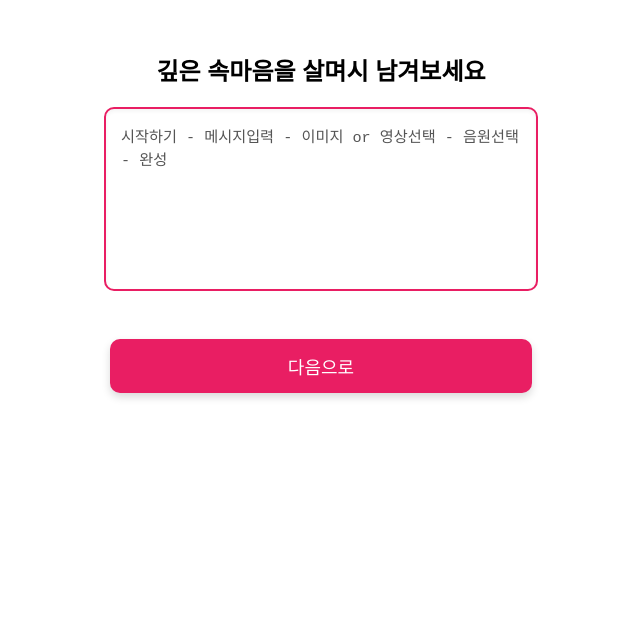
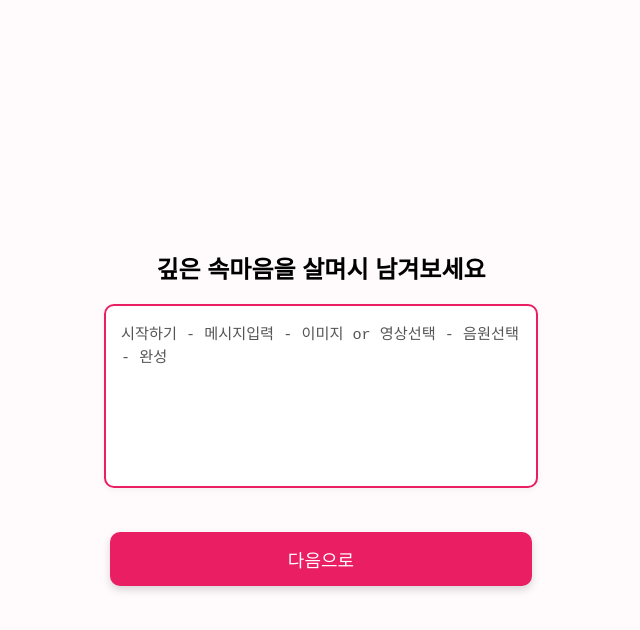
Before and after one commit to xeon-243859/ppongtok-app, a React (Vite) app: page /write/message in a window 1280 px wide. Shown: the top 630 px of the page, without its empty margins (319-959 px from the left). Built offline with nearby package versions, Linux system fonts and the light colour scheme.

Commit message:
💬 메시지 입력 박스 및 페이지 중앙 정렬 CSS 수정

```diff
--- a/src/pages/WriteMessagePage.css
+++ b/src/pages/WriteMessagePage.css
@@ -1,9 +1,13 @@
 .write-message-container {
-  max-width: 600px;
-  margin: 0 auto;
-  padding: 2rem 1rem;
-  text-align: center;
+  display: flex;
+  flex-direction: column;   /* 세로 정렬 유지 */
+  justify-content: center;  /* 세로축 중앙 정렬 */
+  align-items: center;      /* 가로축 중앙 정렬 */
+  min-height: 100vh;        /* 화면 전체 높이 확보 */
+  padding: 20px;
+  background-color: #fffafc; /* 배경색 예시 */
 }
+
 
 .progress-bar {
   font-weight: bold; /* ✅글씨 찐하게 이 줄만 추가하면 끝! */
@@ -15,15 +19,17 @@
 }
 
 .message-input {
-  width: 100%;
-  padding: 1rem;
-  font-size: 1rem;
+  width: 80%;         /* 가로 길이 */
+  max-width: 600px;    /* 최대 가로 길이 제한 (원하면 줄일 수 있어) */
+  height: 150px;       /* 세로 길이 → 이걸로 높이 조절! */
+  padding: 16px;
+  font-size: 16px;
   border-radius: 12px;
   border: 1px solid #ccc;
-  resize: none;
-  box-shadow: inset 0 2px 4px rgba(0,0,0,0.05);
-  margin-bottom: 1.5rem;
+  resize: none;        /* 사용자가 사이즈 변경 못 하게 막을 수도 있어 */
+  box-shadow: 0 2px 6px rgba(0,0,0,0.05);
 }
+
 
 .next-button {
   background-color: #f06292;
```
